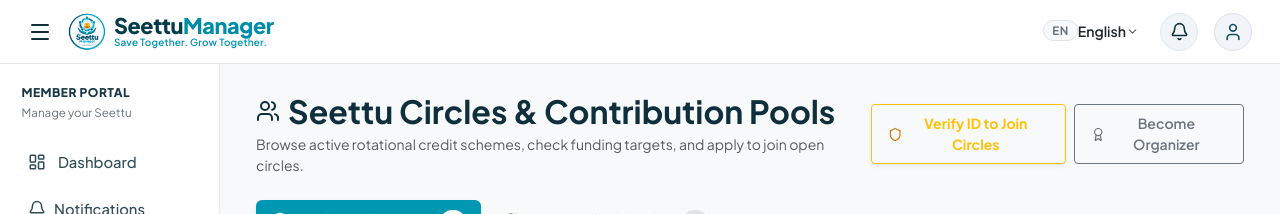
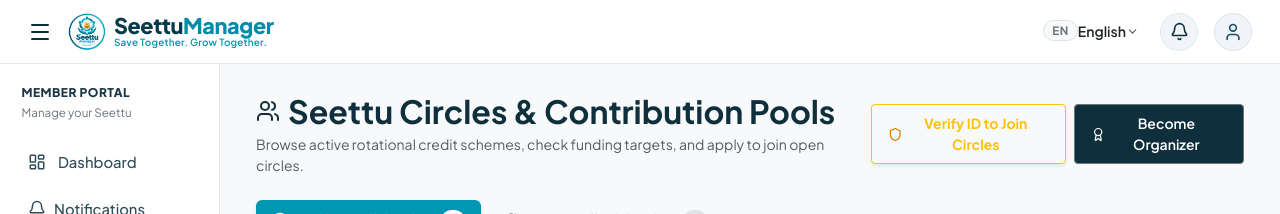
Before and after one commit to AJRaaef/seetu_manager, a React (Vite) app in the folder frontend/: page /groups in a window 1280 px wide. Shown: the top 214 px of the page. Built offline with nearby package versions, Linux system fonts and the light colour scheme; no server answers; sample sign-in values are in the browser's storage.

Commit message:
Update a button

```diff
--- a/frontend/src/pages/MyGroups.jsx
+++ b/frontend/src/pages/MyGroups.jsx
@@ -384,6 +384,7 @@ const MyGroups = () => {
                   type="button"
                   onClick={() => setShowOrganizerModal(true)}
                   className="btn btn-sm btn-outline-secondary px-3 py-2 d-inline-flex align-items-center gap-1.5 fw-semibold"
+                  style={{ background: '#0F2F3D', color: '#fff'}}
                 >
                   <Icon name="award" size={15} />
                   <span>Become Organizer</span>
```
